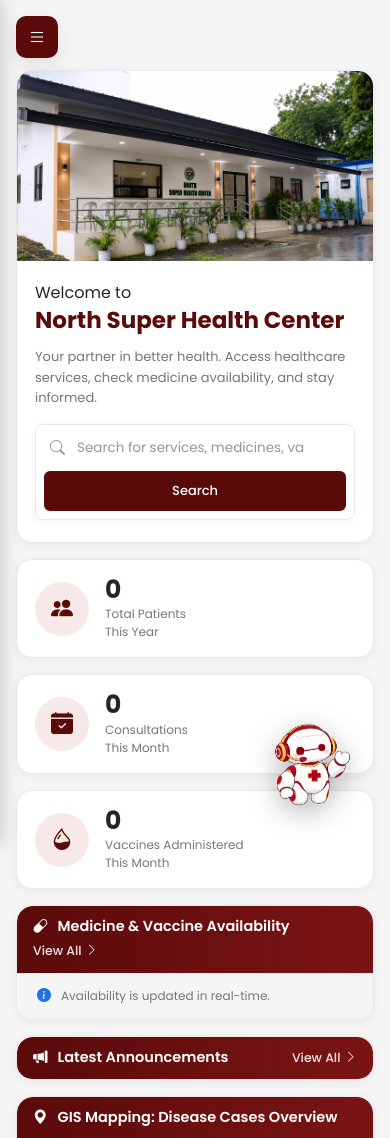
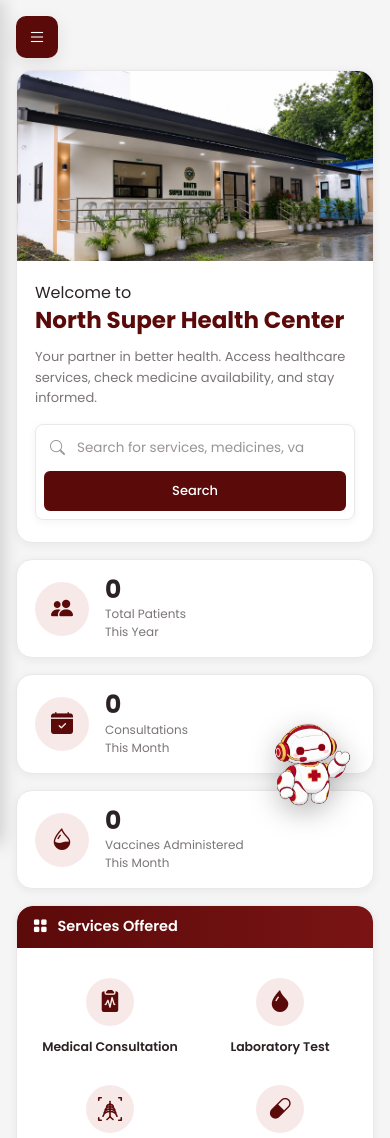
Before and after one commit to edwardcyruslawang8-creator/healtrack, a PHP site: page /Healtrack/ in a window 390 px wide. Shown: the top 1138 px of the page. Run offline with PHP 8.4, Linux system fonts and the light colour scheme; data that the repository does not hold is empty; grey boxes are pictures that could not be loaded.

Commit message:
Add a Services Offered card to the Home page, above Medicine & Vaccine Availability
Lists the clinic's 4 real service lines (Medical Consultation, Laboratory Test, X-ray, Pharmacy) in the same maroon-tint icon style already used by the Medicine & Vaccine widget. X-ray uses a custom inline SVG (a scan-viewfinder frame around a ribcage/spine) since Bootstrap Icons has no x-ray/radiology glyph, recolored entirely from the page's own theme variables rather than a hardcoded palette.

Co-Authored-By: Claude Sonnet 5 <noreply@anthropic.com>

```diff
--- a/assets/css/home.css
+++ b/assets/css/home.css
@@ -10,20 +10,23 @@
 /* Home dashboard layout. The column wrappers (.col-main / .col-side)
    are layout-transparent (display: contents), so each section is placed
    on this grid directly:
-     desktop  hero  hero      ← hero banner across the full width
-              stats gis       ← GIS starts level with the summary cards
-              meds  gis       ← Medicine & Vaccine beside the GIS map
-              ann   ann       ← Latest Announcements across the full width
-   GIS and Medicine stretch to the same height, so there's no leftover
-   empty area beside either. Tablet/phone: one column (see below). */
+     desktop  hero     hero  ← hero banner across the full width
+              stats    gis   ← GIS starts level with the summary cards
+              services gis   ← Services Offered beside the GIS map
+              meds     gis   ← Medicine & Vaccine beside the GIS map
+              ann      ann   ← Latest Announcements across the full width
+   GIS now spans all 3 of those middle rows (stats/services/meds), so it
+   still grows to match the left column's combined height with no
+   leftover empty area beside it. Tablet/phone: one column (see below). */
 .dashboard-grid{
   display: grid;
   grid-template-columns: minmax(0, 3fr) minmax(0, 1.1fr);
   grid-template-areas:
-    "hero  hero"
-    "stats gis"
-    "meds  gis"
-    "ann   ann";
+    "hero     hero"
+    "stats    gis"
+    "services gis"
+    "meds     gis"
+    "ann      ann";
   column-gap: 24px;
   row-gap: 24px;
   align-items: start;
@@ -33,11 +36,13 @@
 .dashboard-grid .home-spacer{ display: none; } /* old spacer — the grid's row-gap does this now */
 .home-area-hero{ grid-area: hero; }
 .home-area-stats{ grid-area: stats; }
+.home-area-services{ grid-area: services; }
 .home-area-meds{ grid-area: meds; }
 .home-area-ann{ grid-area: ann; }
 .home-area-gis{ grid-area: gis; }
 /* Spacing comes from the grid gap, not each card's own bottom margin. */
 .dashboard-grid .home-area-hero,
+.dashboard-grid .home-area-services,
 .dashboard-grid .home-area-meds,
 .dashboard-grid .home-area-ann,
 .dashboard-grid .home-area-gis{ margin-bottom: 0; }
@@ -508,6 +513,34 @@
 .chatbot-avatar.user-avatar{ background: var(--dark-bg); }
 .chatbot-avatar.user-avatar i{ color: var(--text-dark); }
 
+/* -- Services Offered widget (home only) — same tile shape AND same
+      single-maroon-tint icon style as .med-item right below it, so
+      both widgets read as one consistent set rather than mixing in a
+      separate per-service color palette. No status badge/description
+      here — just the icon and name. -- */
+.service-item{
+  text-align: center;
+  padding: 18px 10px;
+  border-radius: var(--radius-md);
+  transition: background .15s ease;
+}
+.service-item:hover{ background: var(--bg-light); }
+.service-item .icon-circle{
+  width: 56px;
+  height: 56px;
+  border-radius: 50%;
+  background: var(--maroon-tint);
+  display: flex;
+  align-items: center;
+  justify-content: center;
+  margin: 0 auto 12px;
+}
+.service-item .icon-circle i{ font-size: 22px; color: var(--maroon); }
+/* Bigger than the 22px bi- icons beside it on purpose — its own detail
+   (corner brackets, ribs, spine) gets lost/cluttered at that size. */
+.service-item .icon-circle .service-xray-svg{ width: 36px; height: 36px; }
+.service-item .service-name{ font-size: 13.5px; font-weight: 600; color: var(--text-dark); }
+
 /* -- Medicine & Vaccine Availability widget (home only; the full
       searchable list lives on patient/medicine.php) -- */
 .med-item{
@@ -614,7 +647,7 @@
      (GIS preview last, with the full width to itself). */
   .dashboard-grid{
     grid-template-columns: minmax(0, 1fr);
-    grid-template-areas: "hero" "stats" "meds" "ann" "gis";
+    grid-template-areas: "hero" "stats" "services" "meds" "ann" "gis";
   }
   .home-area-gis{ align-self: start; }
   .home-area-gis .gis-map-area{ flex: none; height: 340px; min-height: 0; }
@@ -659,6 +692,10 @@
   .med-item{ padding: 14px 6px; }
   .med-item .icon-circle{ width: 48px; height: 48px; }
   .med-item .med-name{ font-size: 12.5px; }
+  .service-item{ padding: 14px 6px; }
+  .service-item .icon-circle{ width: 48px; height: 48px; }
+  .service-item .icon-circle .service-xray-svg{ width: 30px; height: 30px; }
+  .service-item .service-name{ font-size: 12.5px; }
 }
 
 /* =============================================================
--- a/includes/public/data.php
+++ b/includes/public/data.php
@@ -31,6 +31,31 @@ $announcements = getAnnouncements();
 // every page now instead (includes/shared/chatbot_widget.php, included
 // from includes/shared/footer.php), so it no longer needs — or has — a
 // page of its own to link to here.
+// Services Offered (Home page, above Medicine & Vaccine Availability) —
+// the 4 real service lines this clinic's staff pages already track
+// (see includes/admin/facility_analytics_firestore.php's own
+// $serviceOverview for the per-role icons; this card uses the Home
+// page's own single-maroon-tint icon style instead — same as
+// .med-item right below it — so every tile reads as one consistent
+// set rather than mixing in that other widget's own 4-color palette).
+// Bootstrap Icons has no actual x-ray/radiology glyph at all, and
+// nothing close enough reads as "x-ray" on its own — X-ray uses a
+// custom inline SVG instead ('icon' => 'xray-custom', rendered by
+// index.php's own special case, markup in
+// includes/shared/xray_icon_svg.php) recolored with this SAME page's
+// own theme variables (var(--maroon) for the body silhouette,
+// var(--maroon-tint) for the "visible through" ribcage lines — the
+// exact two colors every other icon-circle on this page already uses,
+// not a new palette), rather than a generic/inaccurate Bootstrap icon.
+// Static app config, same reasoning as $navItems below — nothing here
+// is subadmin-editable content.
+$servicesOffered = [
+    ['icon' => 'bi-clipboard2-pulse-fill', 'name' => 'Medical Consultation'],
+    ['icon' => 'bi-droplet-fill',          'name' => 'Laboratory Test'],
+    ['icon' => 'xray-custom',              'name' => 'X-ray'],
+    ['icon' => 'bi-capsule',               'name' => 'Pharmacy'],
+];
+
 $navItems = [
     ['icon' => 'bi-house-door-fill', 'label' => 'Home',                          'href' => BASE_URL . '/index.php'],
     ['icon' => 'bi-search',          'label' => 'Search',                        'href' => BASE_URL . '/patient/search.php'],
--- /dev/null
+++ b/includes/shared/xray_icon_svg.php
@@ -0,0 +1,35 @@
+<?php
+/**
+ * =====================================================================
+ * Custom X-ray icon (Home page's Services Offered card)
+ * ---------------------------------------------------------------------
+ * Bootstrap Icons (the only icon set this app loads — see
+ * includes/shared/header.php) has no x-ray/radiology glyph at all, so
+ * this is a small hand-built inline SVG instead: a scan-viewfinder
+ * frame (corner brackets) around a ribcage/spine, outlined entirely in
+ * var(--maroon) — the exact same CSS variable every other icon-circle
+ * on this page already uses (.med-item, .stat-mini-card), not a
+ * separate palette invented just for this one icon. Inline (not an
+ * <img>) specifically so that var() resolves against the page's real
+ * theme instead of being baked into a static file.
+ * =====================================================================
+ */
+?>
+<svg viewBox="0 0 24 24" class="service-xray-svg" aria-hidden="true" fill="none" stroke="var(--maroon)" stroke-width="1.3" stroke-linecap="round" stroke-linejoin="round">
+    <path d="M5 3 L3 3 L3 5"/>
+    <path d="M19 3 L21 3 L21 5"/>
+    <path d="M3 19 L3 21 L5 21"/>
+    <path d="M21 19 L21 21 L19 21"/>
+    <circle cx="12" cy="6.2" r="0.75" fill="var(--maroon)" stroke="none"/>
+    <path d="M12 7.2 V18.2"/>
+    <path d="M12 8.3 C10.6 8.3 9.6 9.1 9.3 10.3"/>
+    <path d="M12 10.2 C10.1 10.2 8.6 11.3 8.1 12.8"/>
+    <path d="M12 12.1 C9.8 12.1 7.9 13.5 7.3 15.2"/>
+    <path d="M12 14 C9.4 14 7.1 15.7 6.4 17.8"/>
+    <path d="M12 8.3 C13.4 8.3 14.4 9.1 14.7 10.3"/>
+    <path d="M12 10.2 C13.9 10.2 15.4 11.3 15.9 12.8"/>
+    <path d="M12 12.1 C14.2 12.1 16.1 13.5 16.7 15.2"/>
+    <path d="M12 14 C14.6 14 16.9 15.7 17.6 17.8"/>
+    <path d="M12 18.2 L9.6 20.4"/>
+    <path d="M12 18.2 L14.4 20.4"/>
+</svg>
--- a/index.php
+++ b/index.php
@@ -96,6 +96,29 @@ require_once __DIR__ . '/includes/shared/sidebar.php';
             <?php endforeach; ?>
         </div>
         <div class="mb-3 home-spacer"></div>
+
+        <!-- SERVICES OFFERED -->
+        <div class="panel home-area-services">
+            <div class="card-header-bar">
+                <h2 class="section-title"><i class="bi bi-grid-fill"></i> Services Offered</h2>
+            </div>
+            <div class="row g-0 px-2 pt-3 pb-1">
+                <?php foreach ($servicesOffered as $svc): ?>
+                <div class="col-6 col-md-3">
+                    <div class="service-item">
+                        <div class="icon-circle">
+                            <?php if ($svc['icon'] === 'xray-custom'): ?>
+                                <?php require __DIR__ . '/includes/shared/xray_icon_svg.php'; ?>
+                            <?php else: ?>
+                                <i class="bi <?= htmlspecialchars($svc['icon']) ?>"></i>
+                            <?php endif; ?>
+                        </div>
+                        <div class="service-name"><?= htmlspecialchars($svc['name']) ?></div>
+                    </div>
+                </div>
+                <?php endforeach; ?>
+            </div>
+        </div>
 
         <!-- MEDICINE & VACCINE AVAILABILITY -->
         <div class="panel home-area-meds">
```
